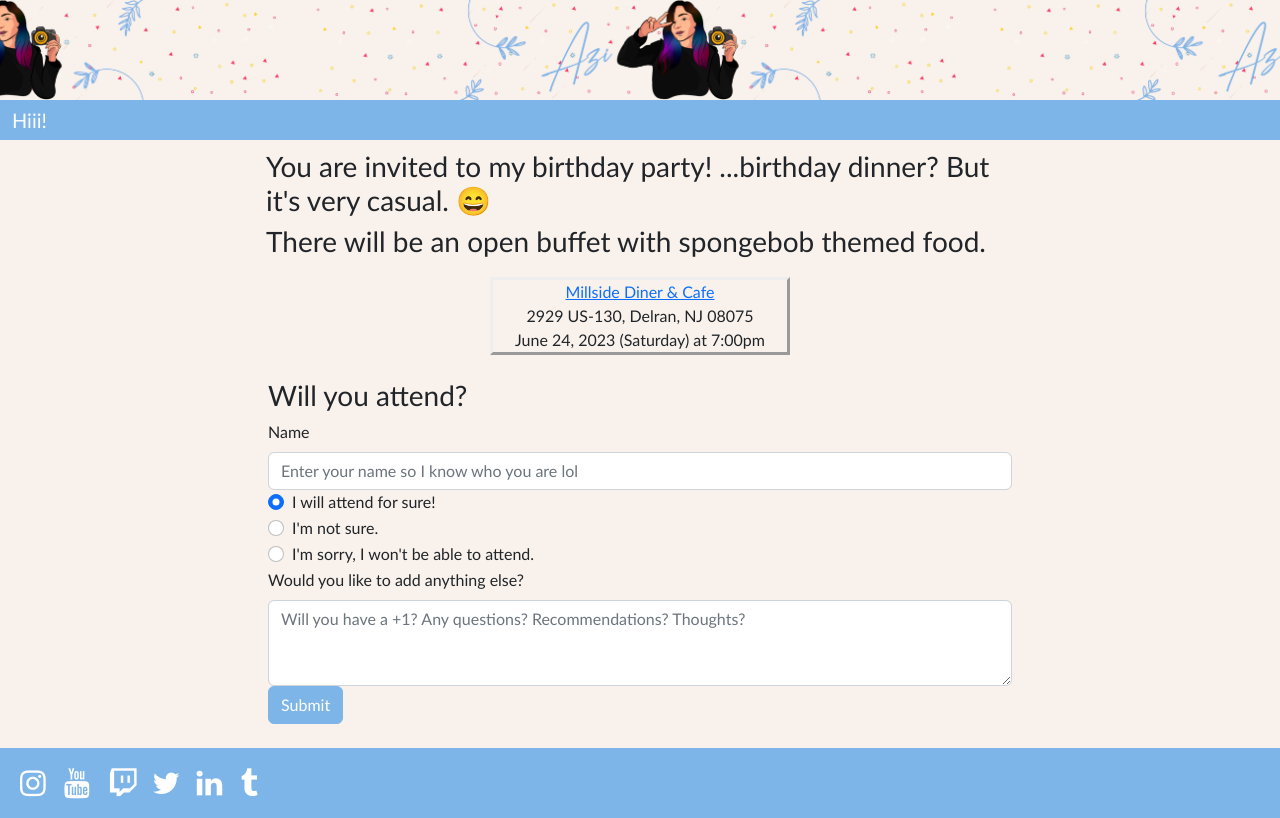
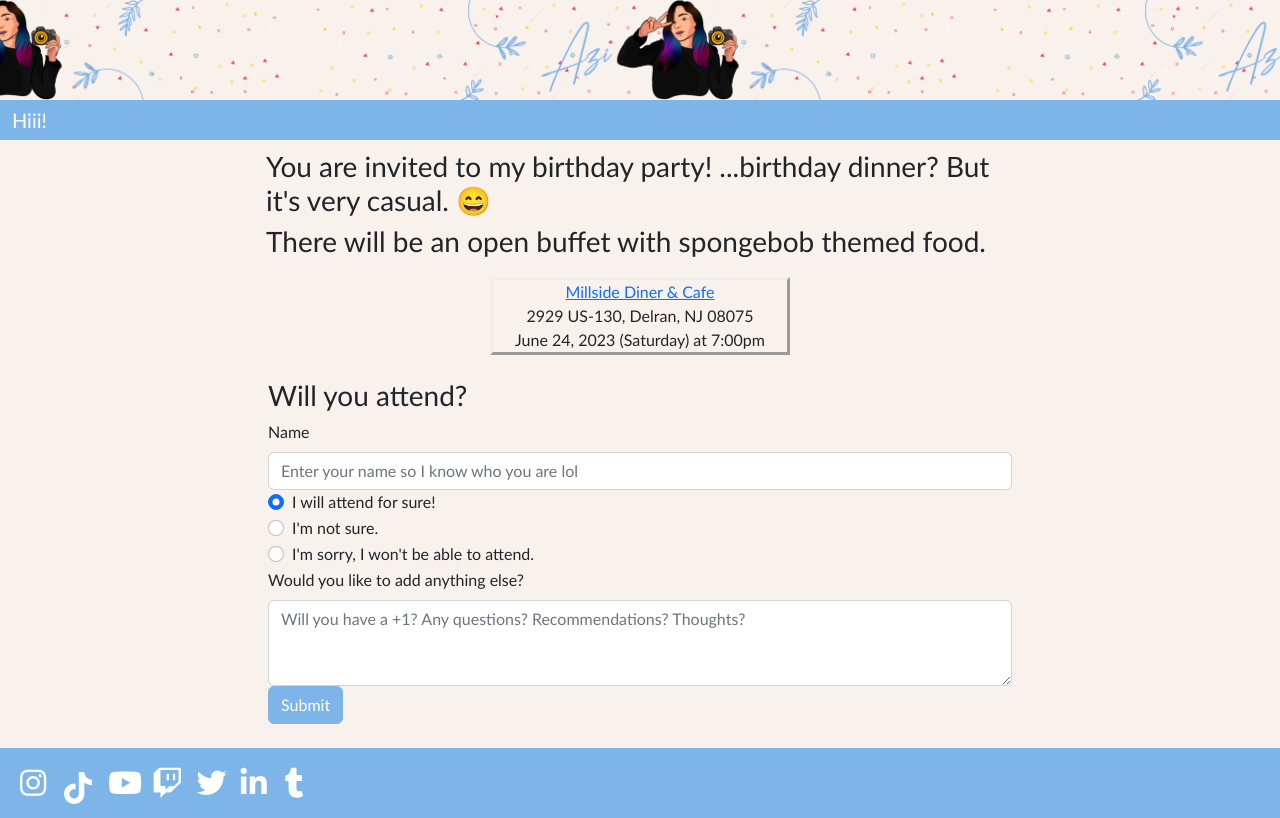
Before and after one commit to azimezn/azime_birthday, a website: page index.html in a window 1280 px wide. Drawn offline with nearby package versions, Linux system fonts and the light colour scheme.

Commit message:
can add latest icons now

```diff
--- a/index.html
+++ b/index.html
@@ -7,7 +7,8 @@
   <meta name="viewport" content="width=device-width, initial-scale=1.0">
   <link rel="stylesheet" href="https://cdn.jsdelivr.net/npm/bootstrap@5.2.3/dist/css/bootstrap.min.css">
   <!-- icons -->
-  <link rel="stylesheet" href="https://cdnjs.cloudflare.com/ajax/libs/font-awesome/4.7.0/css/font-awesome.min.css">
+  <!-- <link rel="stylesheet" href="https://cdnjs.cloudflare.com/ajax/libs/font-awesome/4.7.0/css/font-awesome.min.css"> -->
+  <!-- <link rel="stylesheet" href="https://cdnjs.cloudflare.com/ajax/libs/font-awesome/5.15.3/css/all.min.css"> -->
   <link rel="stylesheet" href="./assets/css/style.css">
   <title>Azime's Birthday</title>
 </head>
@@ -119,6 +120,7 @@
   <footer class="footer-azime">
 
     <a href="https://www.instagram.com/azimezn/" class="fa fa-instagram" target="_blank"></a>
+    <i href="https://www.tumblr.com/heyyitsizzyy" class="fa fa-brands fa-tiktok fa-2xl" target="_blank"></i>
     <a href="https://www.youtube.com/azimezn" class="fa fa-youtube" target="_blank"></a>
     <a href="https://www.twitch.tv/letsplaykuz" class="fa fa-twitch" target="_blank"></a>
     <a href="https://twitter.com/azimezn" class="fa fa-twitter" target="_blank"></a>
@@ -132,6 +134,7 @@
   <script src="https://cdn.jsdelivr.net/npm/bootstrap@5.2.3/dist/js/bootstrap.bundle.min.js"></script>
   <!-- emailJS -->
   <script type="text/javascript" src="https://cdn.jsdelivr.net/npm/@emailjs/browser@3/dist/email.min.js"></script>
+  <script src="https://kit.fontawesome.com/0fa0f5916e.js" crossorigin="anonymous"></script>
   <script src="./assets/js/index.js"></script>
   <script src="./assets/js/emailjs.js"></script>
 
```
